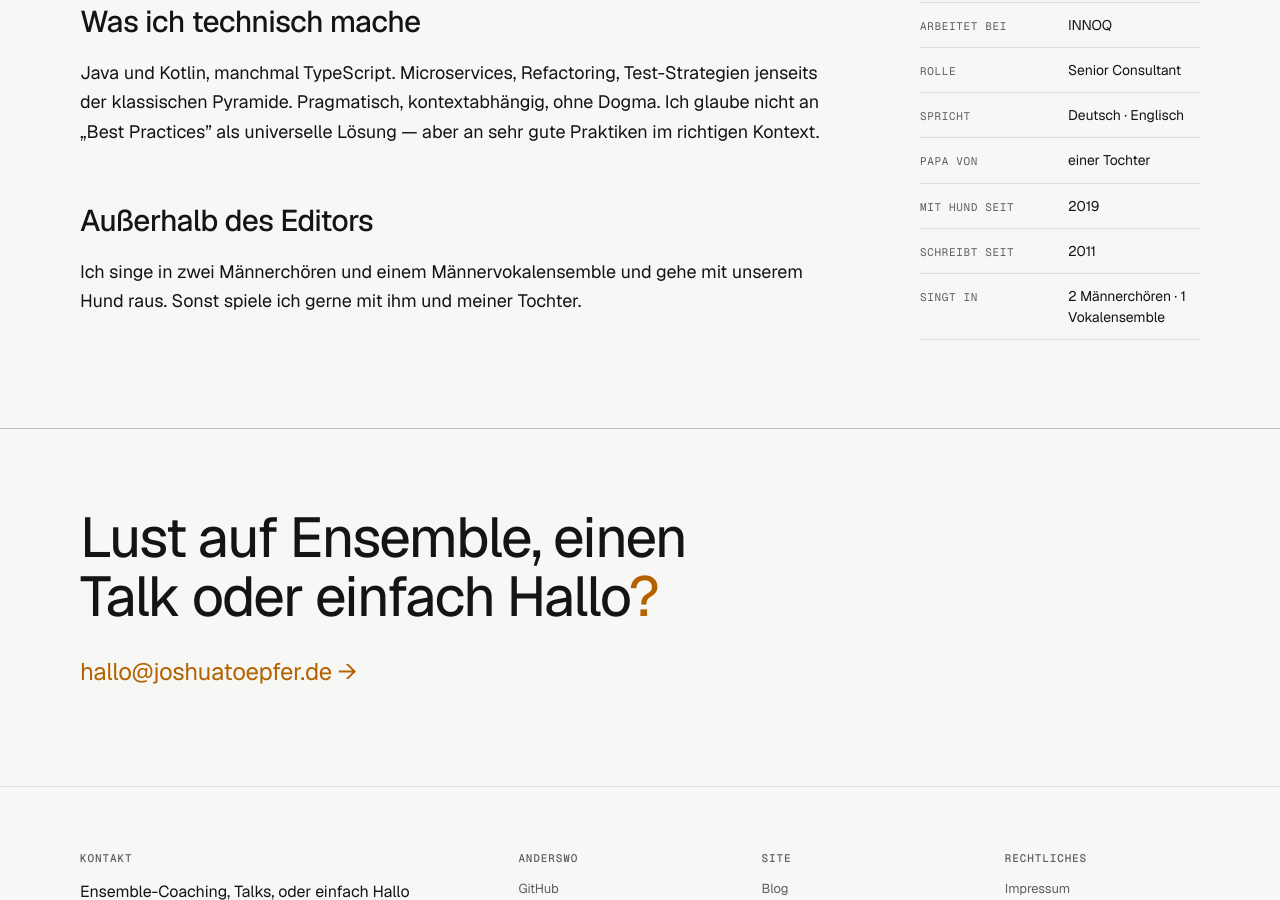
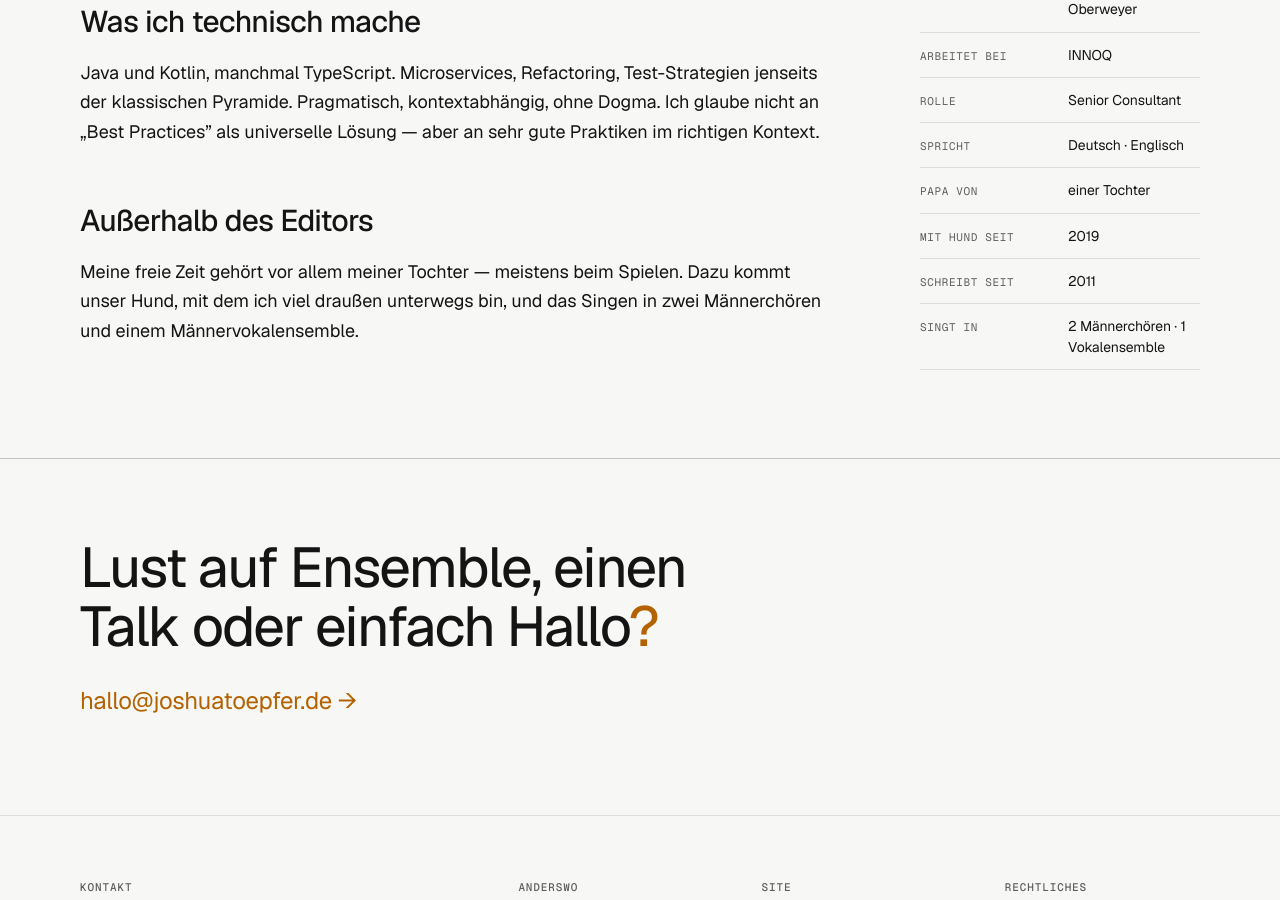
Before and after one commit to hollesse/joshuatoepfer.de, a Jekyll site: the page built from ueber-mich/index.md, in a window 1280 px wide and 900 px high, scrolled down 1672 px. Built offline with Jekyll 4.4.1, drawn with Linux system fonts in a browser that asks for light colours.

Commit message:
Über mich: Tochter an den Anfang des Freizeit-Absatzes
Die Tochter stand am Satzende hinter Chören und Hund und kam dadurch
zu kurz. Jetzt eröffnet sie den Absatz, Hund und Singen folgen.

Co-Authored-By: Claude Opus 5 <noreply@anthropic.com>
Claude-Session: https://claude.ai/code/session_018vTLe5d4k5MAyfGJrhkxkE

```diff
--- a/ueber-mich/index.md
+++ b/ueber-mich/index.md
@@ -45,6 +45,6 @@ universelle Lösung — aber an sehr gute Praktiken im richtigen Kontext.
 
 ## Außerhalb des Editors
 
-Ich singe in zwei Männerchören und einem Männervokalensemble und gehe
-mit unserem Hund raus. Sonst spiele ich gerne mit ihm und meiner
-Tochter.
+Meine freie Zeit gehört vor allem meiner Tochter — meistens beim
+Spielen. Dazu kommt unser Hund, mit dem ich viel draußen unterwegs bin,
+und das Singen in zwei Männerchören und einem Männervokalensemble.
```
